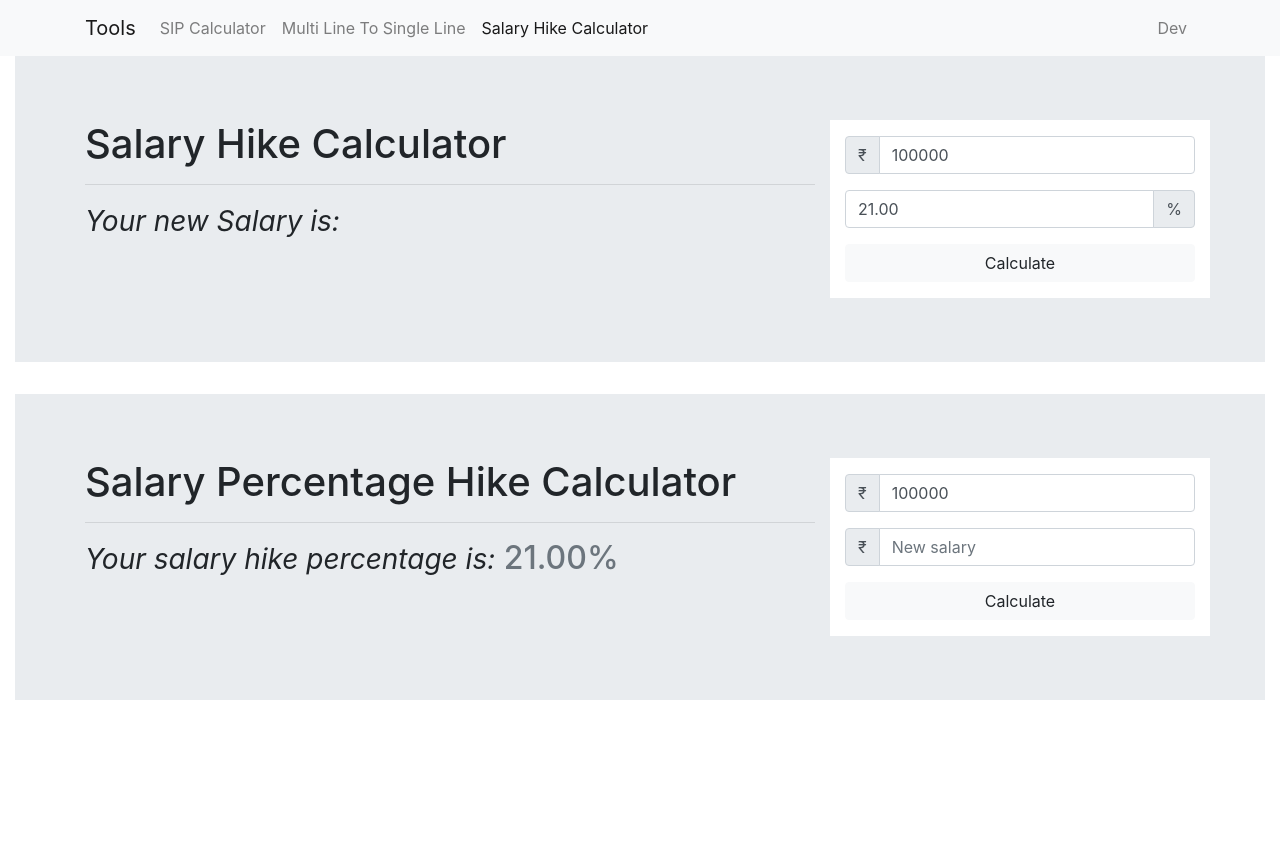
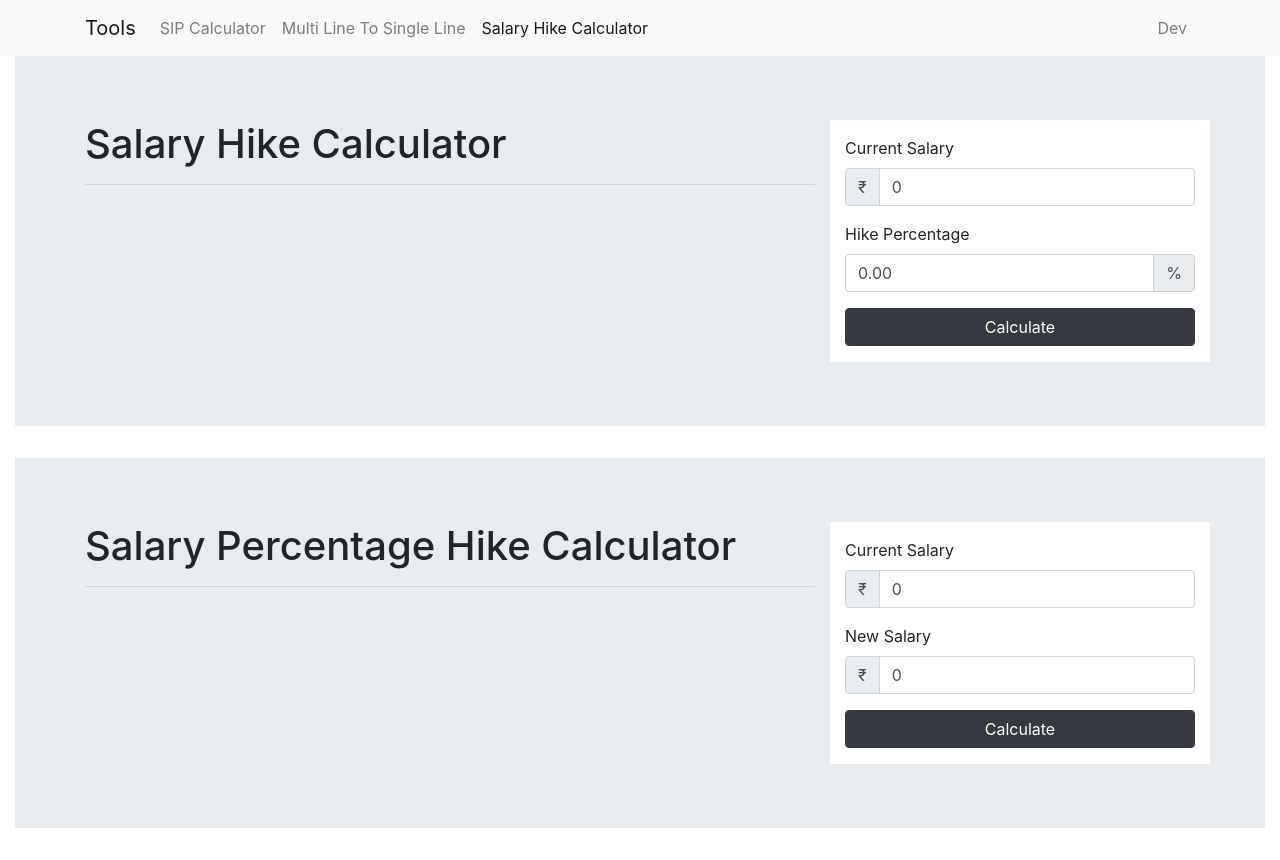
Before and after one commit to 71anshuman/utils, a React (Create React App) app: page /#/salary-hike-calculator in a window 1280 px wide. Before the commit the page ends 800 px from the top, so only its background shows below. Built offline with nearby package versions, Linux system fonts and the light colour scheme; what financejs would draw is missing.

Commit message:
updated Salary hike percentage calculator

```diff
--- a/src/components/salary-hike-percentage-calculator/SalaryHikePerCalculator.js
+++ b/src/components/salary-hike-percentage-calculator/SalaryHikePerCalculator.js
@@ -10,12 +10,12 @@ export default function SalaryHikePerCalculator() {
     let percentage;
     const [{currentSalary, perIncrement}, handleChange] = useFinInput(
         {
-          currentSalary: 100000,
-          perIncrement: 21,
+          currentSalary: 0,
+          perIncrement: 0,
         }
     );
 
-    const [newSalary, setNewSalary] = useState(undefined);
+    const [newSalary, setNewSalary] = useState(0);
 
     function calculate () {
         setNewSalary((currentSalary * perIncrement / 100 ) + currentSalary);
@@ -37,13 +37,21 @@ export default function SalaryHikePerCalculator() {
                             <hr />
                             <div className="row">
                                 <div className="col-12">
-                                    <h2><small><em>Your new Salary is:</em></small> <span className="text-muted">{numberFormat(newSalary)}</span></h2>
+                                    {newSalary > 0 &&
+                                        <h2>
+                                            <small>
+                                                <em>Your new Salary is:</em>
+                                            </small>
+                                            <span className="text-muted">{numberFormat(newSalary)}</span>
+                                        </h2>
+                                    }
                                 </div>
                             </div>
                         </div>
                         <div className="col-md-4 bg-white" style={{margin: 'auto 0', paddingTop: '1rem'}}>
                             <form>
                                 <div className="form-group">
+                                    <label>Current Salary</label>
                                     <div className="input-group">
                                         <div className="input-group-prepend">
                                             <span className="input-group-text">&#8377;</span>
@@ -52,6 +60,7 @@ export default function SalaryHikePerCalculator() {
                                     </div>
                                 </div>
                                 <div className="form-group">
+                                    <label>Hike Percentage</label>
                                     <div className="input-group mb-3">
                                         <Input name='perIncrement' value={perIncrement.toFixed(2)} onChange={handleChange} placeholder="Percentage incremented" />
                                         <div className="input-group-append">
@@ -60,7 +69,7 @@ export default function SalaryHikePerCalculator() {
                                     </div>
                                 </div>
                                 <div className="form-group">
-                                    <button className="btn btn-block btn-light btn-outline" onClick={(e) =>{e.preventDefault(); calculate()}}>Calculate</button>
+                                    <button className="btn btn-block btn-dark btn-outline" onClick={(e) =>{e.preventDefault(); calculate()}}>Calculate</button>
                                 </div>
                             </form>
                         </div>
@@ -75,13 +84,21 @@ export default function SalaryHikePerCalculator() {
                             <hr />
                             <div className="row">
                                 <div className="col-12">
-                                    <h2><small><em>Your salary hike percentage is:</em></small> <span className="text-muted">{perIncrement.toFixed(2)}%</span></h2>
+                                    {perIncrement > 0 &&
+                                        <h2>
+                                            <small>
+                                                <em>Your salary hike percentage is:</em>
+                                            </small>
+                                            <span className="text-muted">{perIncrement.toFixed(2)}%</span>
+                                        </h2>
+                                    }
                                 </div>
                             </div>
                         </div>
                         <div className="col-md-4 bg-white" style={{margin: 'auto 0', paddingTop: '1rem'}}>
                             <form>
                                 <div className="form-group">
+                                    <label>Current Salary</label>
                                     <div className="input-group">
                                         <div className="input-group-prepend">
                                             <span className="input-group-text">&#8377;</span>
@@ -90,6 +107,7 @@ export default function SalaryHikePerCalculator() {
                                     </div>
                                 </div>
                                 <div className="form-group">
+                                    <label>New Salary</label>
                                     <div className="input-group mb-3">
                                         <div className="input-group-prepend">
                                             <span className="input-group-text">&#8377;</span>
@@ -98,7 +116,7 @@ export default function SalaryHikePerCalculator() {
                                     </div>
                                 </div>
                                 <div className="form-group">
-                                    <button className="btn btn-block btn-light btn-outline" onClick={(e) =>{e.preventDefault(); calculatePercentage()}}>Calculate</button>
+                                    <button className="btn btn-block btn-dark btn-outline" onClick={(e) =>{e.preventDefault(); calculatePercentage()}}>Calculate</button>
                                 </div>
                             </form>
                         </div>
```
